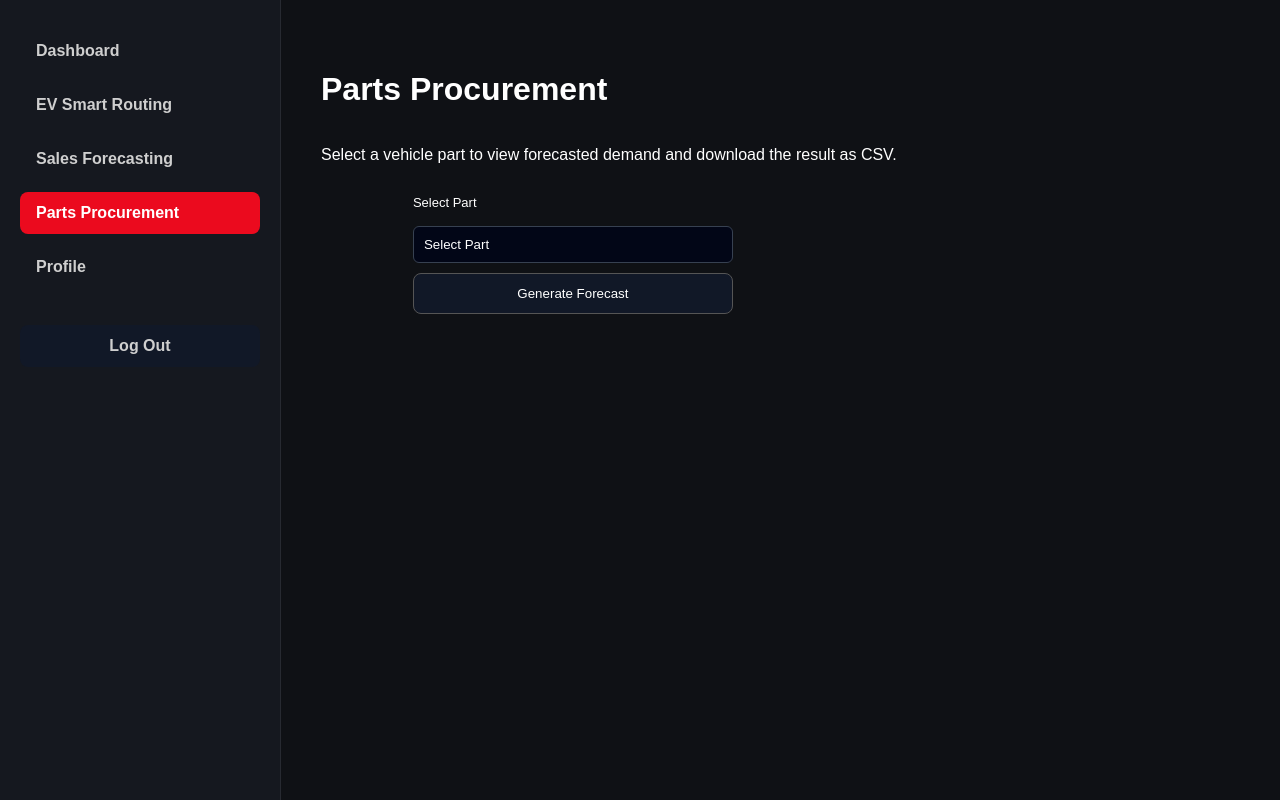
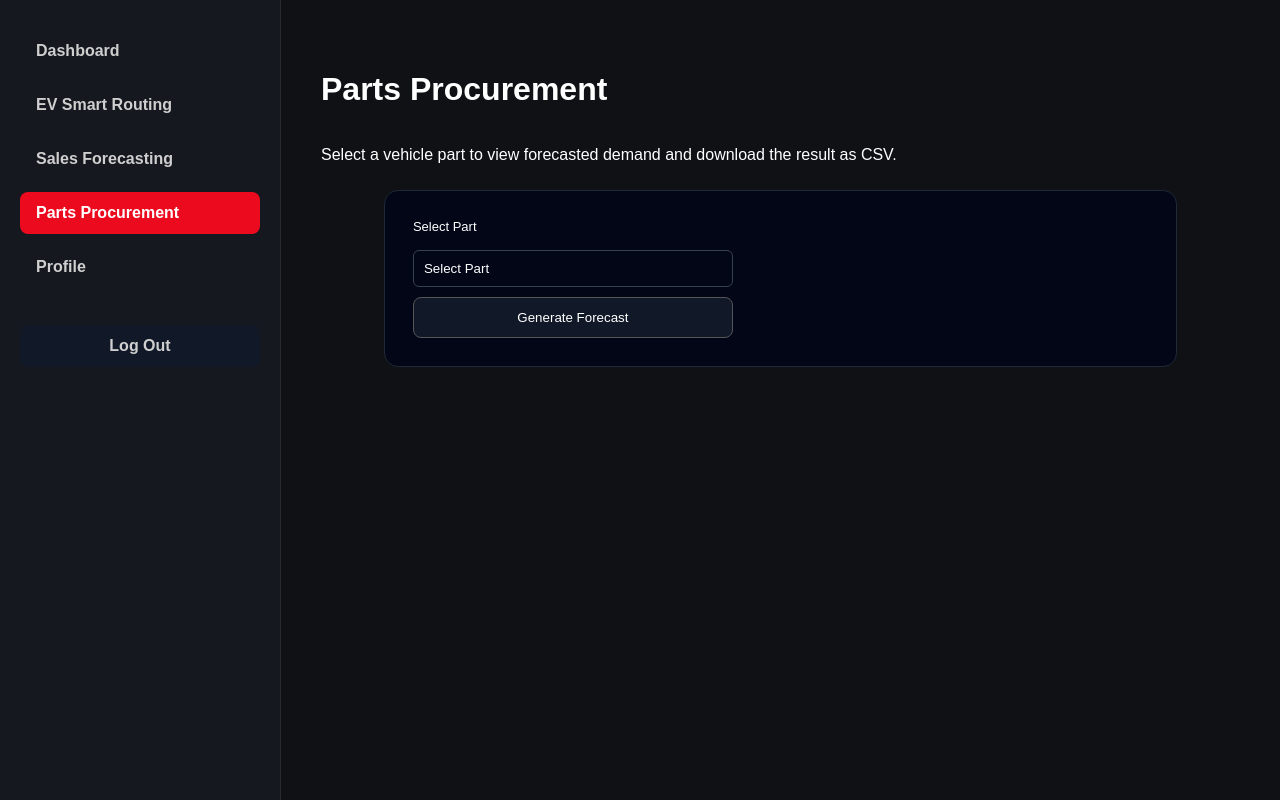
Before and after one commit to charles-balingit/SofdesProject, a Flask app: page /parts-procurement in a window 1280 px wide. Shown: the part 71-871 px from the top of the page. Run offline with Flask 3, Linux system fonts and the light colour scheme; the visitor is signed in with stand-in values (Sample User, id 1).

Commit message:
Update styles.css

```diff
--- a/app/static/css/styles.css
+++ b/app/static/css/styles.css
@@ -1306,11 +1306,14 @@ select {
 /* Controls (top form area) */
 .forecast-controls {
     width: 80%;
-    margin: 15px auto;
+    margin: 10px auto;
     display: flex;
     flex-wrap: wrap;
-    gap: 15px;
     align-items: flex-end;
+    background:#020617;
+    padding:28px;
+    border-radius:14px;
+    border:1px solid #1f2937;
 }
 
 /* Form layout */
```
